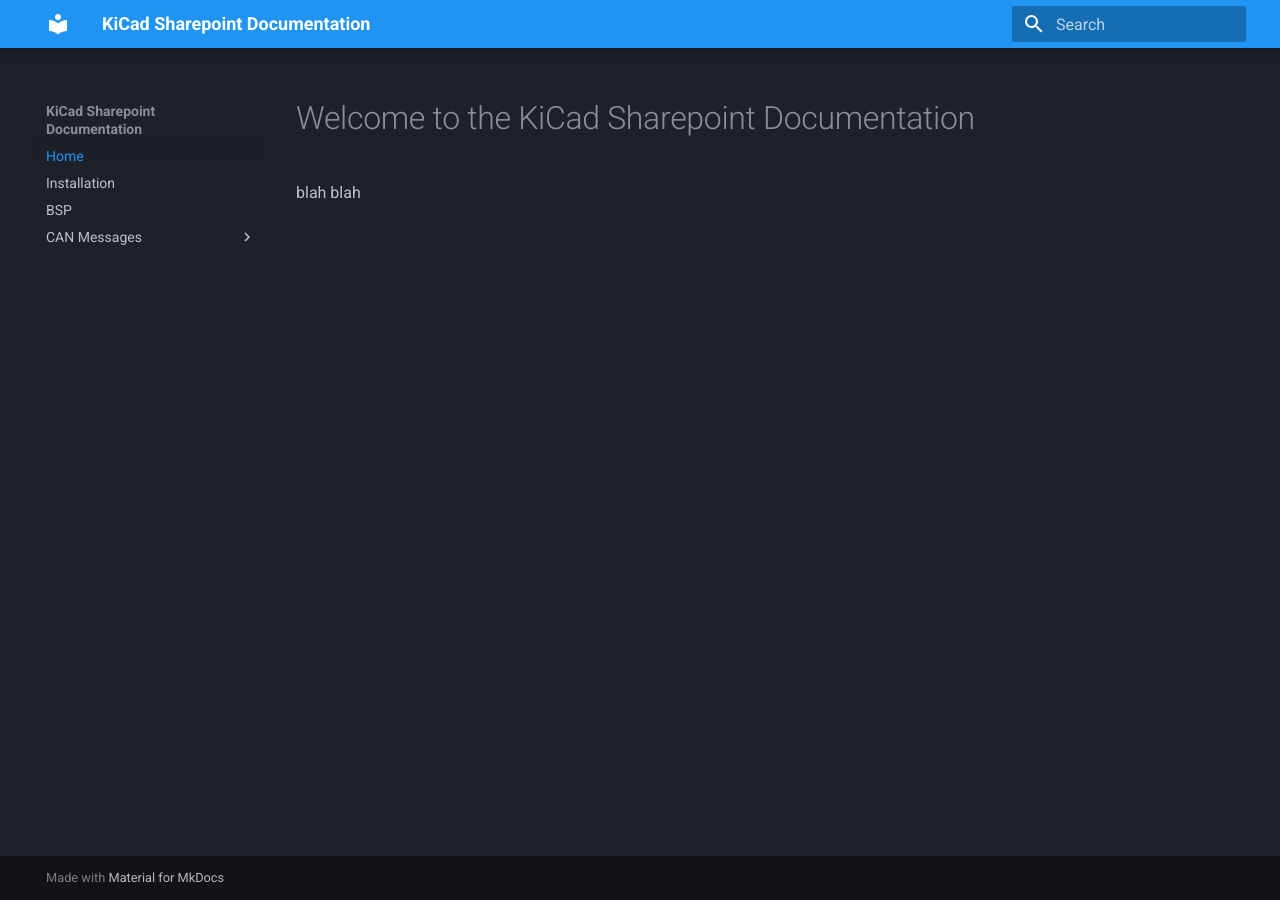
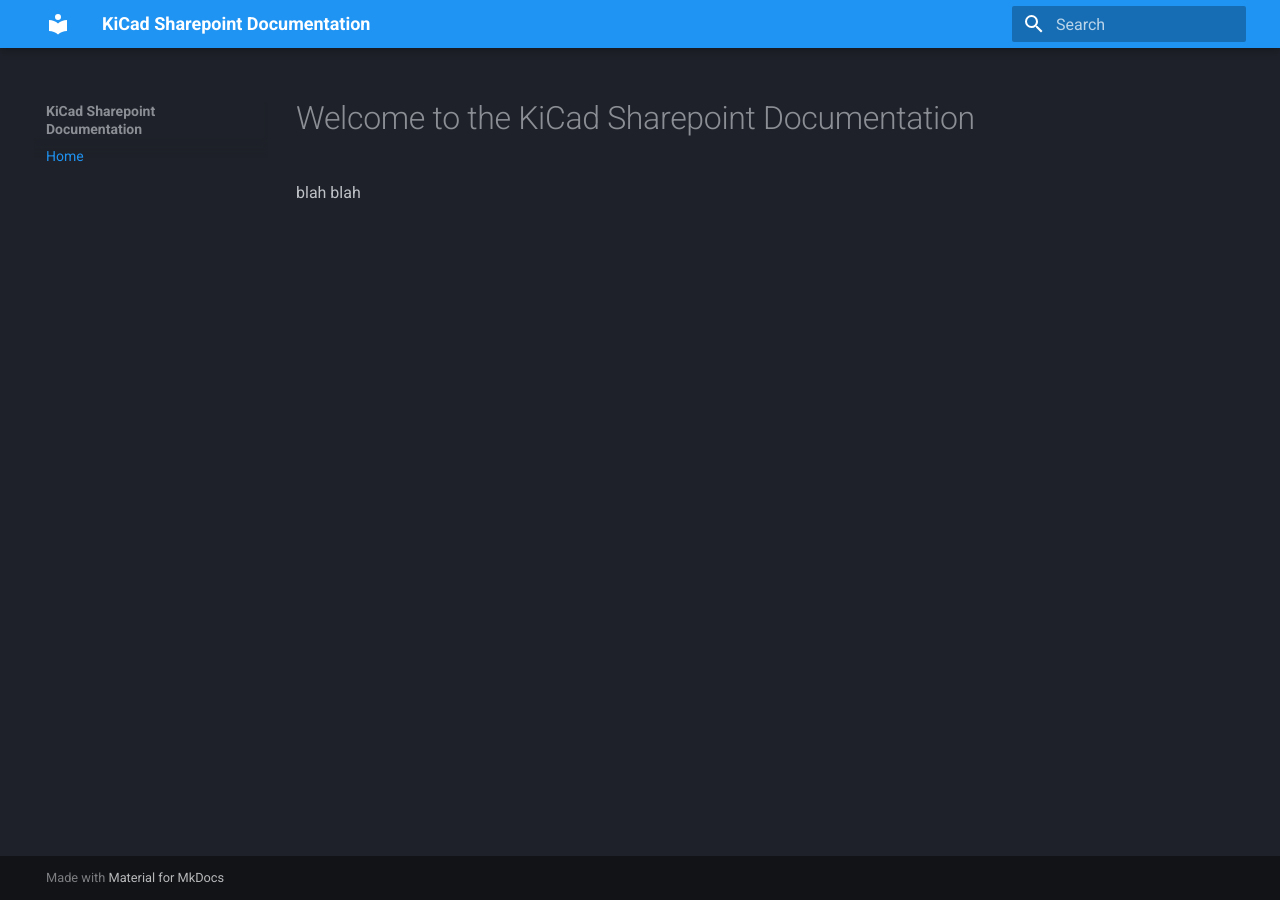
Before and after one commit to lhr-solar/KiCAD-Sharepoint, an MkDocs documentation site: the page built from docs/README.md, in a window 1280 px wide. Built offline with MkDocs 1.6.1 and Material for MkDocs 9.7.7, drawn with Linux system fonts in a browser that asks for light colours.

Commit message:
remove unused

```diff
--- a/mkdocs.yml
+++ b/mkdocs.yml
@@ -11,10 +11,6 @@ theme:
 
 nav:
   - Home: 'README.md'
-  - Installation: 'Installation.md'
-  - BSP: 'BSP.md'          # dynamic nav generated by macro
-  - CAN Messages:
-      - Signals & Messages: 'DBC.md'
 
 plugins:
   - search:
```
